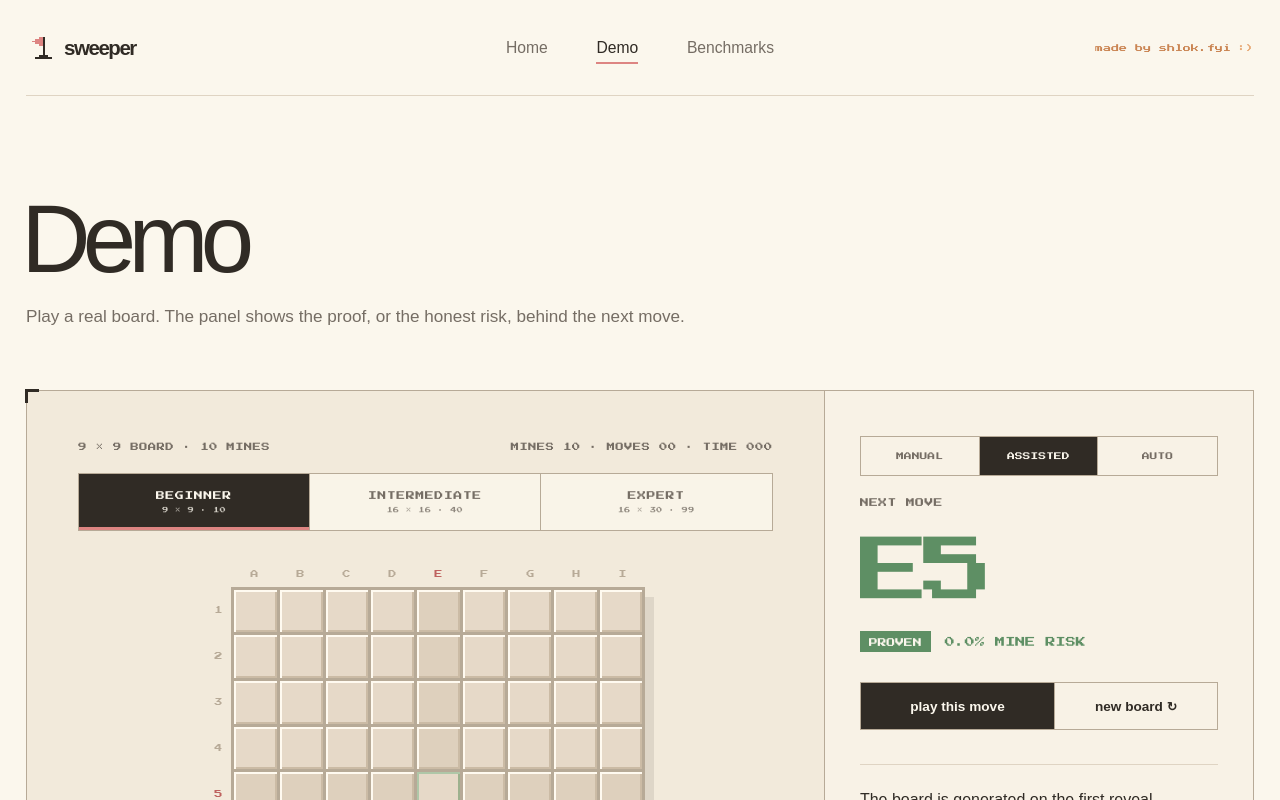
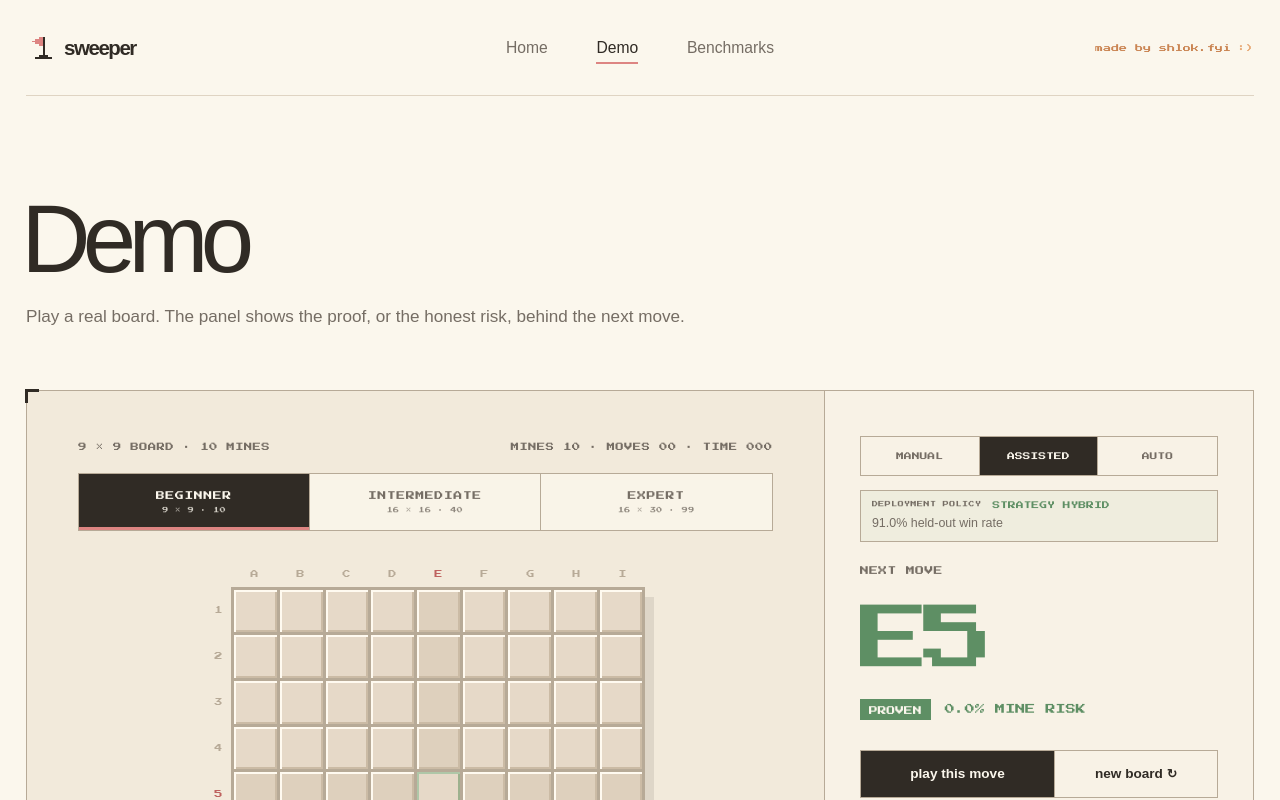
Before and after one commit to shlokrj/sweeper, a Next.js app in the folder web/: page /demo in a window 1280 px wide. Shown: the top 800 px of the page. Built offline with nearby package versions, Linux system fonts and the light colour scheme; a web font is replaced by a local one.

Commit message:
feat(demo): show active preset policy

```diff
--- a/web/app/components/minesweeper.ts
+++ b/web/app/components/minesweeper.ts
@@ -7,6 +7,21 @@ export const PRESETS = {
 export type PresetId = keyof typeof PRESETS;
 export type BoardPreset = (typeof PRESETS)[PresetId];
 export type Status = "ready" | "playing" | "won" | "lost";
+
+export const DEPLOYMENT_POLICIES = {
+  easy: {
+    assisted: { detail: "91.0% held-out win rate", kind: "strategy", label: "strategy hybrid" },
+    auto: { detail: "91.0% held-out win rate", kind: "strategy", label: "strategy hybrid" },
+  },
+  medium: {
+    assisted: { detail: "75.4% held-out win rate", kind: "strategy", label: "strategy hybrid" },
+    auto: { detail: "75.4% held-out win rate", kind: "strategy", label: "strategy hybrid" },
+  },
+  hard: {
+    assisted: { detail: "28.5% lower Brier error", kind: "strategy", label: "strategy risk" },
+    auto: { detail: "35.4% confirmed win rate", kind: "control", label: "control hybrid" },
+  },
+} as const;
 
 export type Cell = {
   adjacent: number;
--- a/web/app/demo/page.tsx
+++ b/web/app/demo/page.tsx
@@ -6,6 +6,7 @@ import { LockMark } from "../components/lock-mark";
 import { MineMark } from "../components/mine-mark";
 import { SiteNav } from "../components/site-nav";
 import {
+  DEPLOYMENT_POLICIES,
   PRESETS,
   analyze,
   chordCell,
@@ -71,6 +72,7 @@ export default function DemoPage() {
   const autoDelay = autoSpeed.delay;
   const autoSpeedFill = (autoSpeedIndex / (autoSpeeds.length - 1)) * 100;
   const isOverdrive = autoSpeed.id === "overdrive";
+  const activePolicy = DEPLOYMENT_POLICIES[game.preset.id][mode === "auto" ? "auto" : "assisted"];
   const explodedIndex = game.status === "lost" ? game.board.findIndex((cell) => cell.exploded) : -1;
   const confetti = useMemo(() => {
     if (game.status !== "won") return [];
@@ -277,6 +279,13 @@ export default function DemoPage() {
               <button className={mode === option ? "is-active" : ""} key={option} onClick={() => selectMode(option)} type="button">{option}</button>
             ))}
           </div>
+          {mode !== "manual" ? (
+            <div className={`deployment-policy is-${activePolicy.kind}`} aria-label={`Active deployment policy: ${activePolicy.label}`}>
+              <span>deployment policy</span>
+              <strong>{activePolicy.label}</strong>
+              <p>{activePolicy.detail}</p>
+            </div>
+          ) : null}
           <p className="decision-label">{mode === "manual" ? "inspecting" : mode === "auto" ? "auto move" : "next move"}</p>
           <div className={`decision-coordinate ${mode === "manual" && !finished ? "decision-coordinate-manual" : ""}`} key={`coordinate-${game.id}-${mode}-${recommendedCoordinate ?? game.status}`}>
             {finished ? (game.status === "won" ? ":)" : ":(") : mode === "manual" ? hovered ?? "+" : recommendedCoordinate ?? "+"}
--- a/web/app/globals.css
+++ b/web/app/globals.css
@@ -179,6 +179,12 @@ button { font: inherit; }
 .decision-risk { margin: 0; color: var(--green-deep); font-family: var(--font-pixel); font-size: 0.63rem; text-transform: uppercase; }
 .decision-risk-approximate { color: #a8842c; }
 .mode-selector { display: grid; grid-template-columns: repeat(3, 1fr); margin-bottom: 22px; border: 1px solid var(--line-dark); }.mode-selector button { min-height: 38px; border: 0; border-right: 1px solid var(--line-dark); background: transparent; color: var(--muted); cursor: pointer; font-family: var(--font-pixel); font-size: 0.48rem; letter-spacing: 0.02em; text-transform: uppercase; transition: background 130ms ease, color 130ms ease; }.mode-selector button:last-child { border-right: 0; }.mode-selector button:hover { color: var(--ink); background: rgba(230, 217, 200, 0.4); }.mode-selector button.is-active { background: var(--ink); color: var(--paper); }
+.deployment-policy { display: grid; grid-template-columns: auto 1fr; gap: 5px 11px; margin: -8px 0 24px; padding: 10px 11px 9px; border: 1px solid var(--line-dark); background: rgba(132, 173, 131, 0.08); }
+.deployment-policy span { color: var(--muted); font-family: var(--font-pixel); font-size: 0.38rem; letter-spacing: 0.06em; text-transform: uppercase; }
+.deployment-policy strong { color: var(--green-deep); font-family: var(--font-pixel); font-size: 0.48rem; font-weight: 400; letter-spacing: 0.02em; text-transform: uppercase; }
+.deployment-policy p { grid-column: 1 / -1; margin: 1px 0 0; color: var(--muted); font-size: 0.78rem; line-height: 1.3; }
+.deployment-policy.is-control { background: rgba(132, 179, 207, 0.1); }
+.deployment-policy.is-control strong { color: var(--blue-deep); }
 .auto-speed { position: relative; margin: 18px 0 0; color: var(--muted); font-family: var(--font-pixel); font-size: 0.46rem; letter-spacing: 0.03em; text-transform: uppercase; }
 .auto-speed > label { display: grid; grid-template-columns: auto minmax(0, 1fr) auto; align-items: center; gap: 10px; }
 .auto-speed-caption { color: var(--muted); }
```
Also changed, not shown: 1 other file (tests, documents, lock files or other folders).
